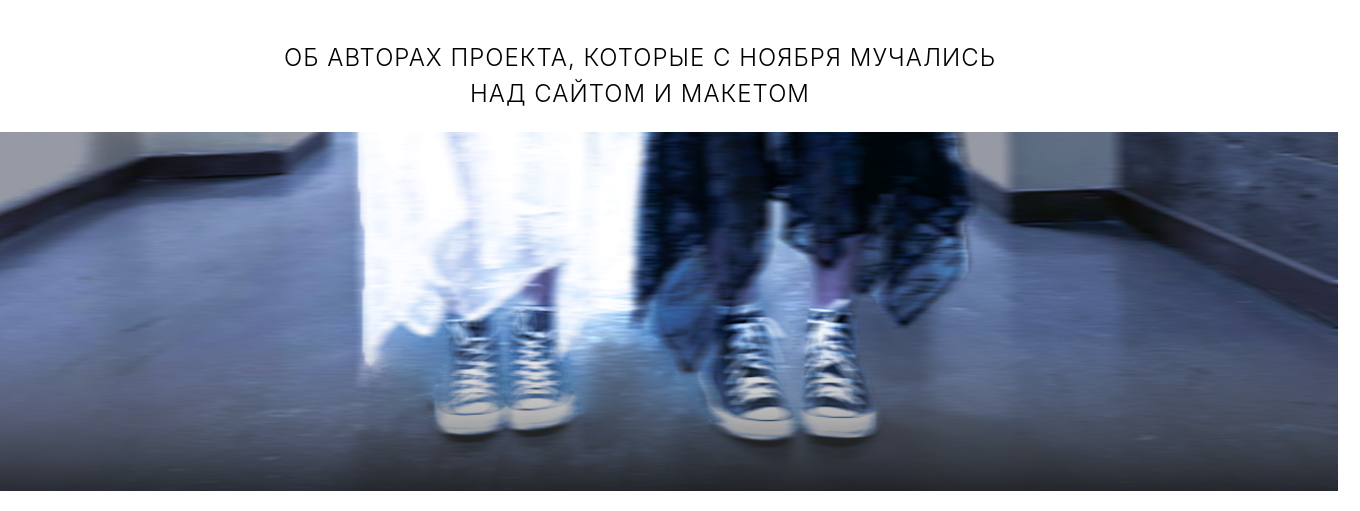
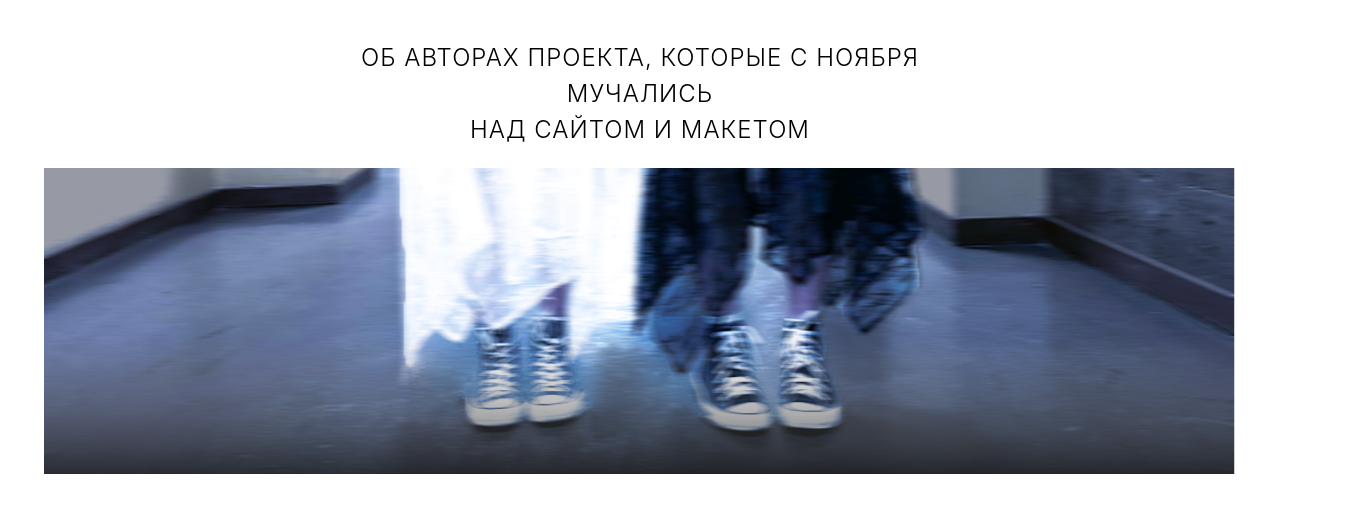
Before and after one commit to web-design-group/ensumagazine, a plain HTML site: page views/about.html in a window 1280 px wide. Shown: the part 174-685 px from the top of the page, 1360 px wide, since content can reach past the window. Drawn offline with Linux system fonts and the light colour scheme; files whose address does not match are found by name; a web font is replaced by a local one.

Commit message:
Фикс 2

```diff
--- a/stylesheets/BurnedDesignArticle.css
+++ b/stylesheets/BurnedDesignArticle.css
@@ -28,6 +28,11 @@
     box-sizing: border-box;
     margin: 0;
     padding: 0;
+}
+
+html{
+    display: flex;
+    justify-content: center;
 }
 
 body {
--- a/stylesheets/FromThePastArticle.css
+++ b/stylesheets/FromThePastArticle.css
@@ -28,6 +28,12 @@
     box-sizing: border-box;
     margin: 0;
     padding: 0;
+}
+
+
+html{
+    display: flex;
+    justify-content: center;
 }
 
 body {
--- a/stylesheets/Home.css
+++ b/stylesheets/Home.css
@@ -22,6 +22,11 @@
   font-weight: 100;
   font-style: normal;
   font-display: swap;
+}
+
+html{
+    display: flex;
+    justify-content: center;
 }
 
 html, body, h1, h2, h3, span, button, div{
--- a/stylesheets/PostmodernismArticle.css
+++ b/stylesheets/PostmodernismArticle.css
@@ -28,6 +28,11 @@
     box-sizing: border-box;
     margin: 0;
     padding: 0;
+}
+
+html{
+    display: flex;
+    justify-content: center;
 }
 
 body {
--- a/stylesheets/TouchDesignerArticle.css
+++ b/stylesheets/TouchDesignerArticle.css
@@ -29,6 +29,11 @@
     box-sizing: border-box;
     margin: 0;
     padding: 0;
+}
+
+html{
+    display: flex;
+    justify-content: center;
 }
 
 body {
--- a/stylesheets/about.css
+++ b/stylesheets/about.css
@@ -28,6 +28,11 @@
     box-sizing: border-box;
     margin: 0;
     padding: 0;
+}
+
+html{
+    display: flex;
+    justify-content: center;
 }
 
 body {
--- a/stylesheets/newsletter.css
+++ b/stylesheets/newsletter.css
@@ -28,6 +28,11 @@
     box-sizing: border-box;
     margin: 0;
     padding: 0;
+}
+
+html{
+    display: flex;
+    justify-content: center;
 }
 
 body {
```
Also changed, not shown: index.html (+0 -1 lines).
